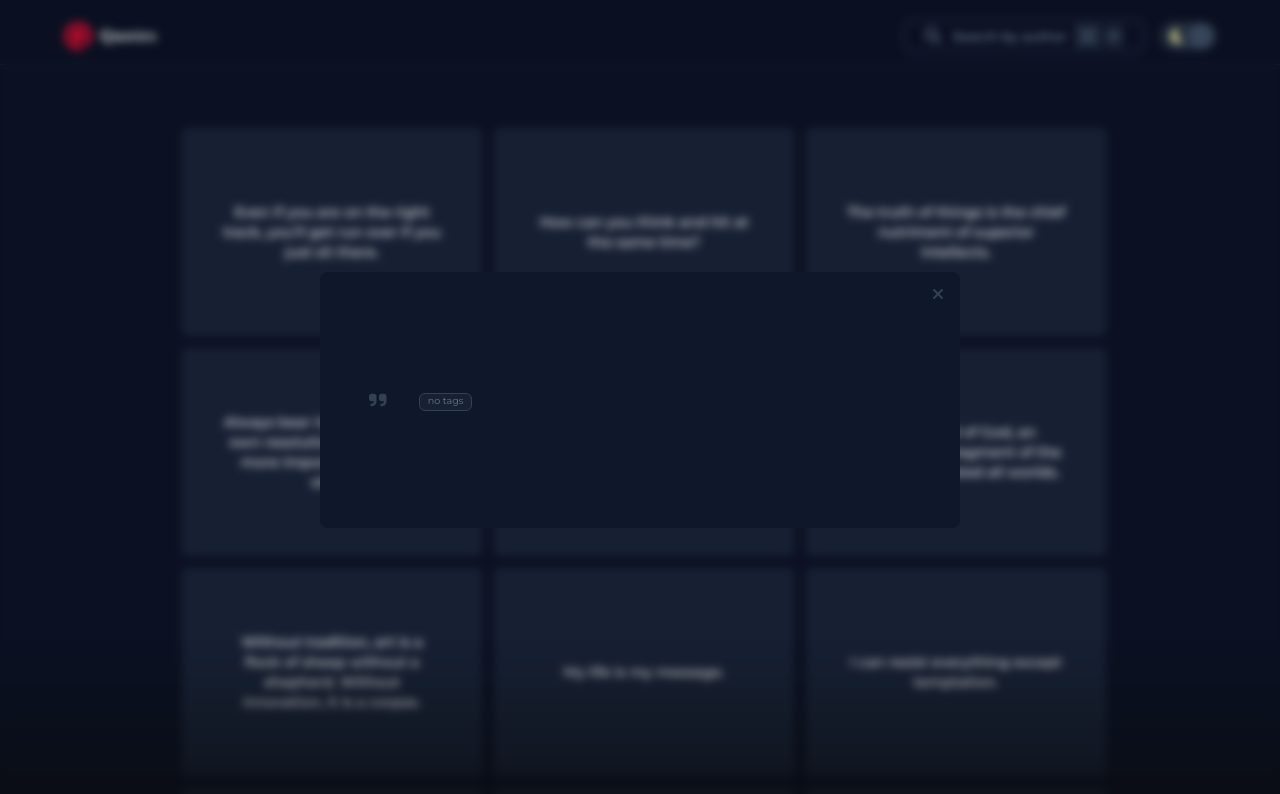
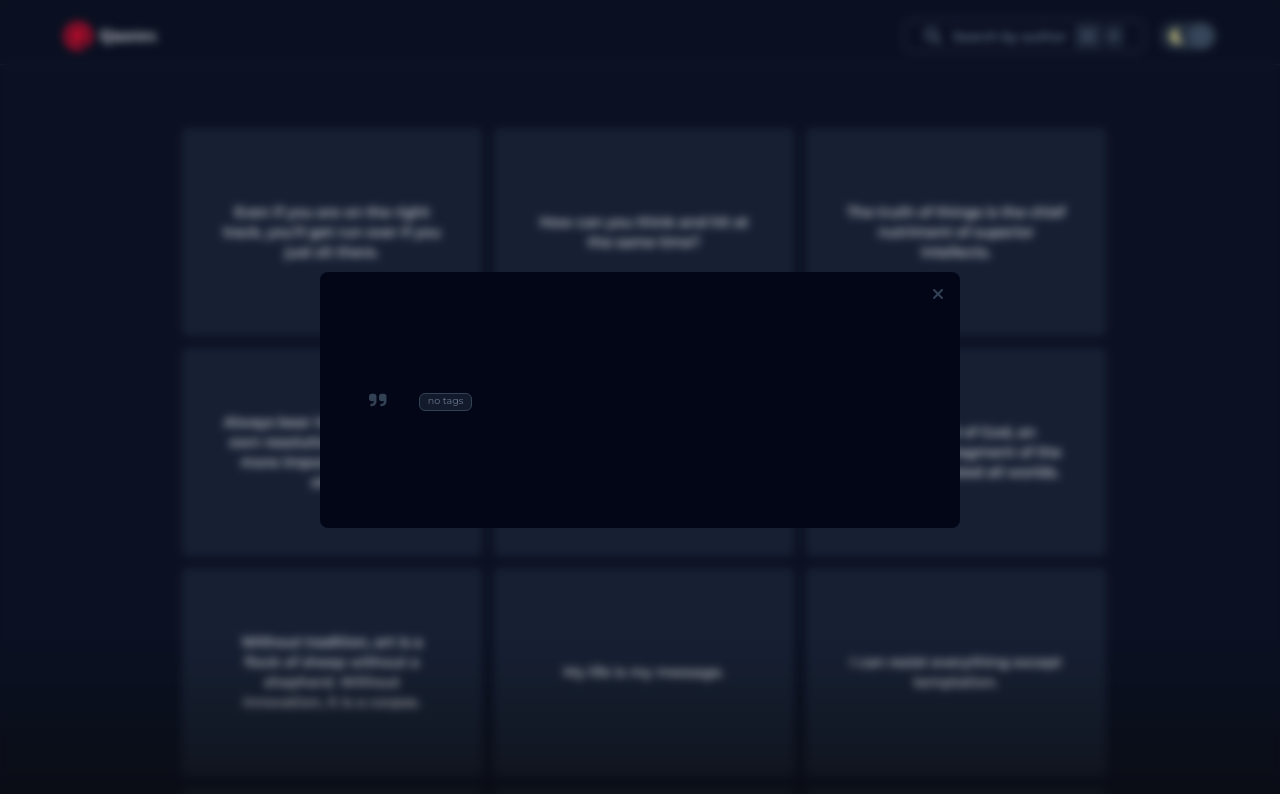
Before and after one commit to sh1baruuu/quotes, a React (Vite) app: page /view/1 in a window 1280 px wide. Shown: the top 794 px of the page. Built offline with nearby package versions, Linux system fonts and the light colour scheme; a web font is replaced by a local one.

Commit message:
search card color revert

```diff
--- a/src/components/ViewSearchCard.jsx
+++ b/src/components/ViewSearchCard.jsx
@@ -29,7 +29,7 @@ function ViewSearchCard() {
         >
             <div
                 onClick={(e) => e.stopPropagation()}
-                className='flex md:w-6/12 w-[90%] px-4 overflow-hidden relative dark:bg-slate-900 bg-white rounded-lg h-64'
+                className='flex md:w-6/12 w-[90%] px-4 overflow-hidden relative dark:bg-slate-950 bg-white rounded-lg h-64'
             >
                 <div
                     onClick={() => navigate(-1)}
```
